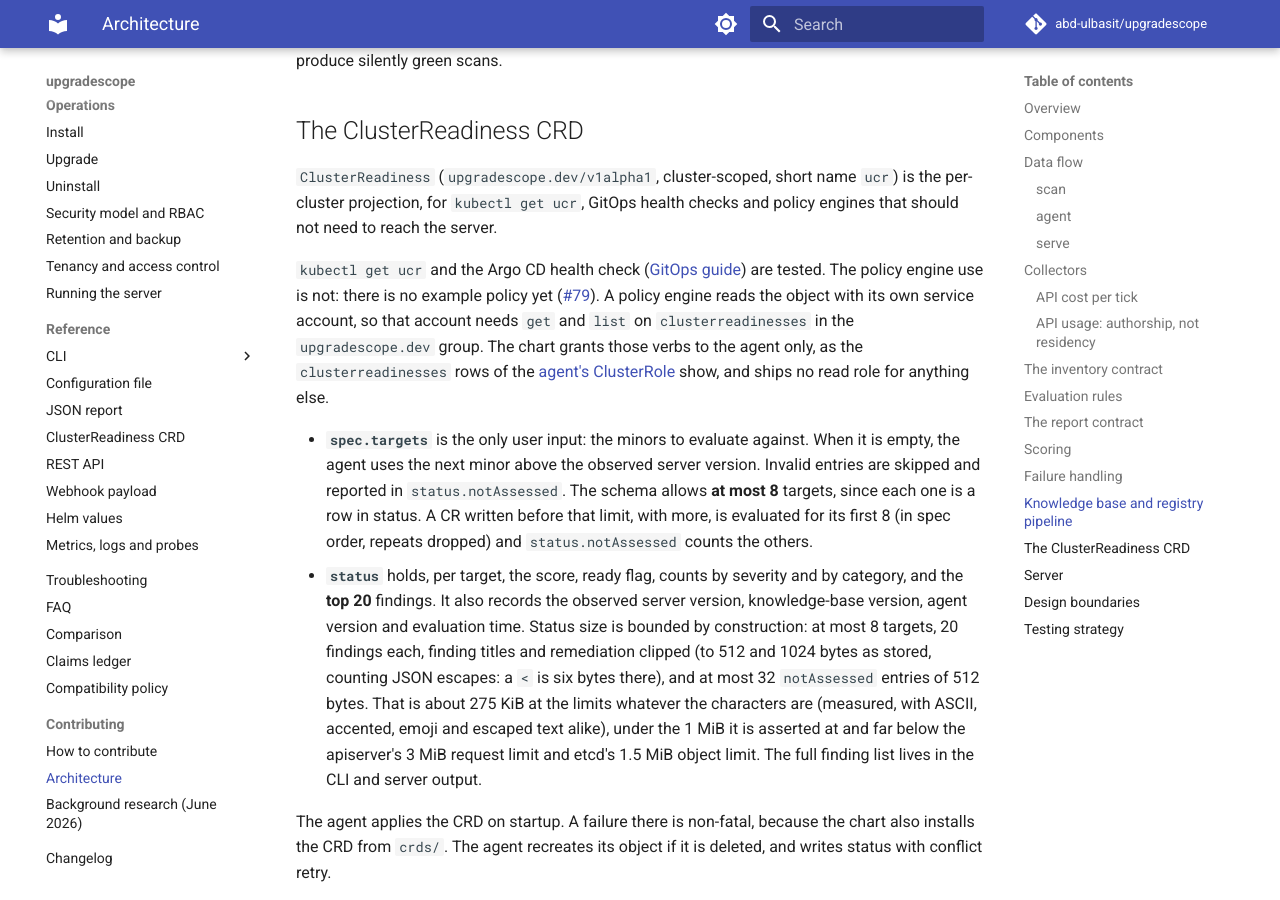
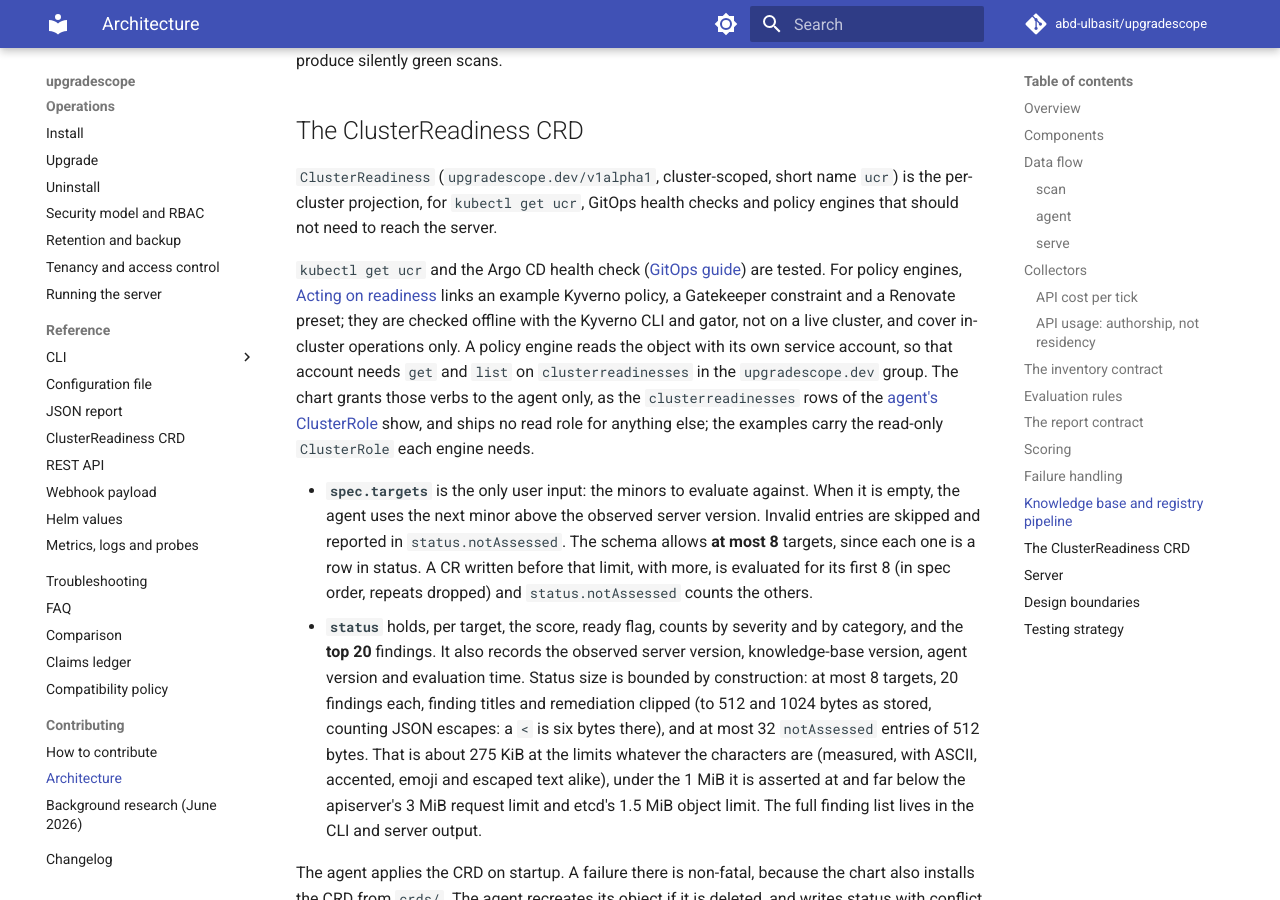
Before and after one commit to abd-ulbasit/upgradescope, an MkDocs documentation site: the page built from docs/architecture.md, in a window 1280 px wide and 900 px high, scrolled down 13900 px. Built offline with MkDocs 1.6.1 and Material for MkDocs 9.7.7, drawn with Linux system fonts in a browser that asks for light colours; comment, search, counter and statistics services are not loaded.

Commit message:
docs: Acting on readiness, and the examples replace the AG-11 caveat
A guide links the policies and the preset and states the defaults, the fail-open
cases, the reader RBAC, the in-cluster-only limit and what CI does and does not
exercise. architecture.md and the AG-11 claim no longer say there is no
example policy; AG-11 now names the tests and the CI job behind the examples.

Refs #79

Co-Authored-By: Claude Fable 5 <noreply@anthropic.com>

```diff
--- a/docs/architecture.md
+++ b/docs/architecture.md
@@ -520,14 +520,17 @@ knowledge base would produce silently green scans.
 checks and policy engines that should not need to reach the server.
 
 `kubectl get ucr` and the Argo CD health check
-([GitOps guide](guides/gitops-argo-flux.md#argo-cd)) are tested. The policy
-engine use is not: there is no example policy yet
-([#79](https://github.com/abd-ulbasit/upgradescope/issues/79)). A policy
+([GitOps guide](guides/gitops-argo-flux.md#argo-cd)) are tested. For policy
+engines, [Acting on readiness](guides/acting-on-readiness.md) links an example
+Kyverno policy, a Gatekeeper constraint and a Renovate preset; they are
+checked offline with the Kyverno CLI and gator, not on a live cluster, and
+cover in-cluster operations only. A policy
 engine reads the object with its own service account, so that account needs
 `get` and `list` on `clusterreadinesses` in the `upgradescope.dev` group. The
 chart grants those verbs to the agent only, as the `clusterreadinesses` rows
 of the [agent's ClusterRole](operations/security-model-and-rbac.md#the-agents-clusterrole)
-show, and ships no read role for anything else.
+show, and ships no read role for anything else; the examples carry the
+read-only `ClusterRole` each engine needs.
 
 - **`spec.targets`** is the only user input: the minors to evaluate against.
   When it is empty, the agent uses the next minor above the observed server
--- a/mkdocs.yml
+++ b/mkdocs.yml
@@ -79,6 +79,7 @@ nav:
       - Managed clusters: guides/managed-clusters.md
       - Upgrade plans: guides/upgrade-plan.md
       - GitOps with Argo CD and Flux: guides/gitops-argo-flux.md
+      - Acting on readiness: guides/acting-on-readiness.md
       - Prometheus and Grafana: guides/prometheus-grafana.md
       - Suppressions and baselines: guides/suppressions-and-baselines.md
       - Other CI systems: guides/other-ci.md
```
Also changed, not shown: docs/claims.md (+1 -1 lines), docs/guides/acting-on-readiness.md (added, +98 -0 lines).
